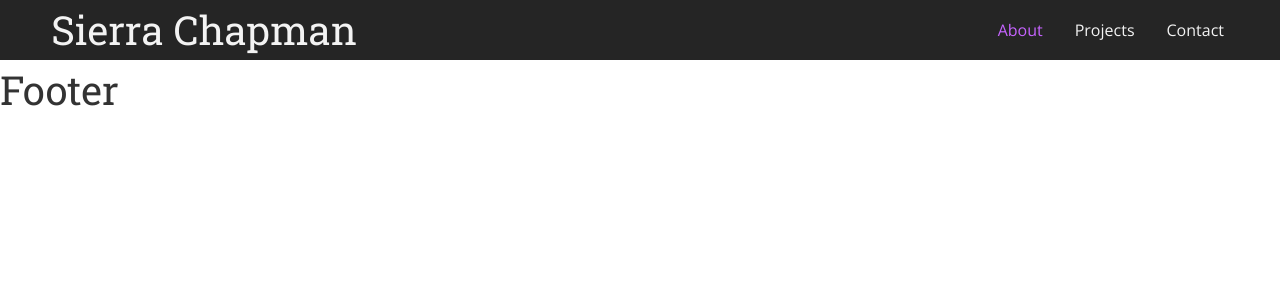
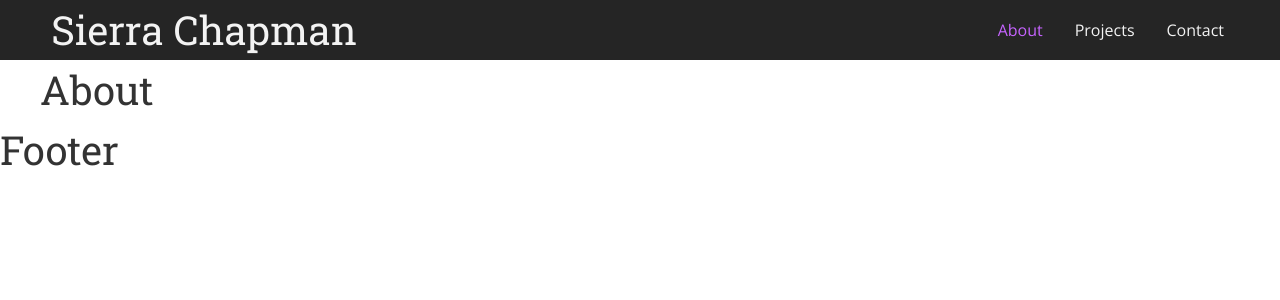
Before and after one commit to SierraChapman/react-portfolio, a React (Create React App) app in the folder client/: page /about in a window 1280 px wide. Shown: the top 300 px of the page. Built offline with nearby package versions, Linux system fonts and the light colour scheme; no server answers.

Commit message:
shift main content down below navbar

```diff
--- a/client/src/App.css
+++ b/client/src/App.css
@@ -0,0 +1,9 @@
+.main {
+    padding-top: 4.5rem;
+}
+
+@media (min-width: 576px) {
+    .main {
+        padding-top: 3.75rem;
+    }
+}
--- a/client/src/App.js
+++ b/client/src/App.js
@@ -13,6 +13,7 @@ import Projects from "./pages/Projects";
 import NoMatch from "./pages/NoMatch";
 import Navbar from "./components/Navbar";
 import Footer from "./components/Footer";
+import Container from "./components/Container";
 // import styling
 import './App.css';
 
@@ -39,6 +40,7 @@ function App() {
     <div className="App">
       <Router>
         <Navbar />
+          <Container className="main">
             <Switch>
               <Redirect exact path="/" to="/about" />
               <Route exact path="/about" component={About} />
@@ -46,6 +48,7 @@ function App() {
               <Route exact path="/projects" component={Projects} />
               <Route component={NoMatch} />
             </Switch>
+          </Container>
         <Footer/>
       </Router>
     </div>
```
Lines whose indentation alone changed are shown as unchanged.
